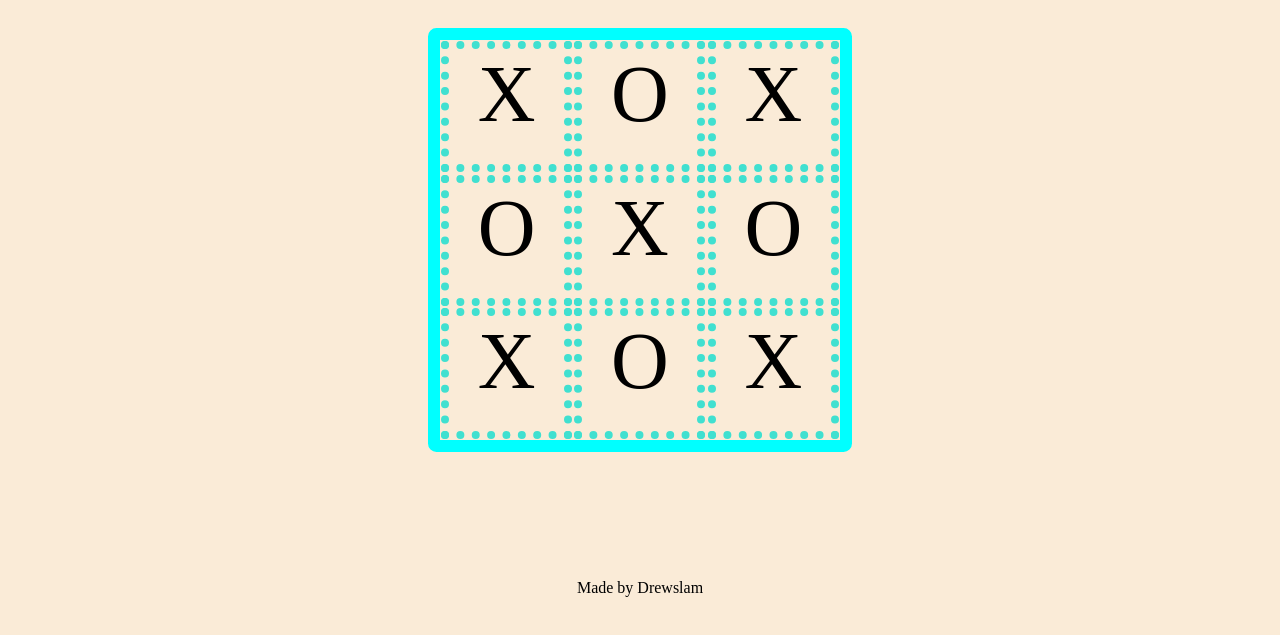
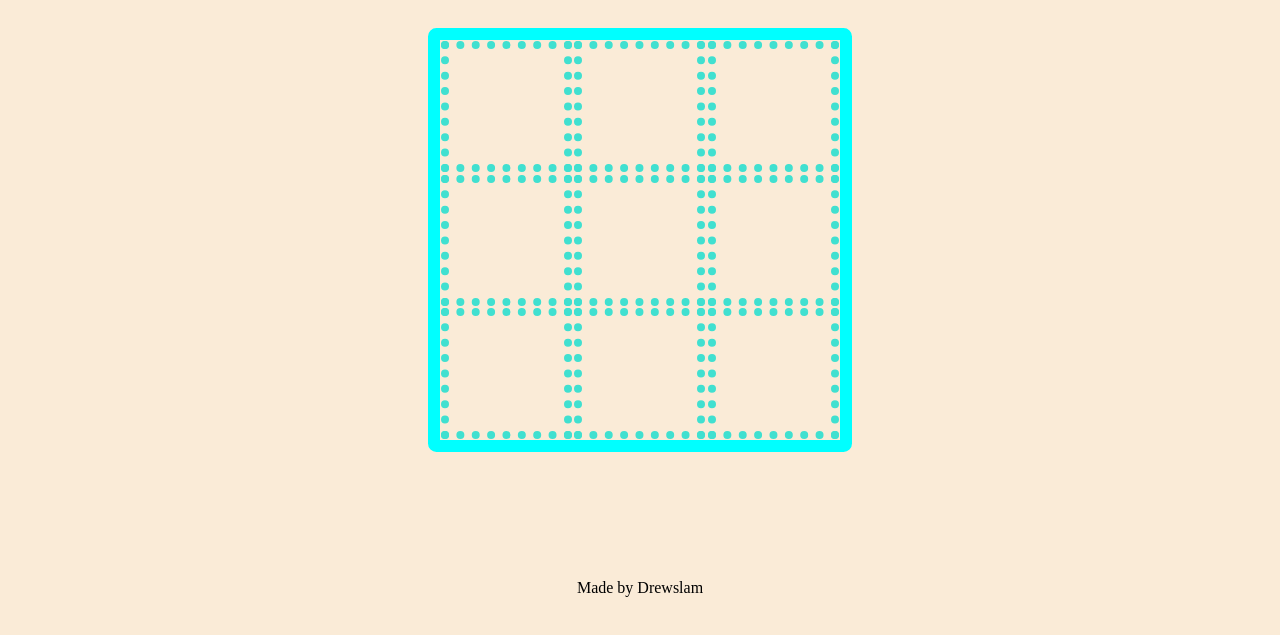
Before and after one commit to drewslam/tic-tac-toe, a plain HTML site: page index.html in a window 1280 px wide. Shown: the part 109-744 px from the top of the page. Drawn offline with Linux system fonts and the light colour scheme.

Commit message:
ground broken on game board

```diff
--- a/app.js
+++ b/app.js
@@ -1,8 +1,14 @@
-const box = document.querySelectorAll('.box');
+const gameButtons = function () {
+    const box = document.querySelectorAll('.box');
 
-const gameButtons = function () {
+    const gamePlay = function () {
+        if (this.innerHTML === '') {
+            console.log('slam')
+        }
+    }
+
     for (let i = 0; i < box.length; i++) {
-        box[i].addEventListener('click', console.log(`${box[i].getAttribute('data-index')}`))
+        box[i].addEventListener('click', gamePlay)
     }
 }
 
--- a/index.html
+++ b/index.html
@@ -9,15 +9,15 @@
     <body>
         <h1>Tic-Tac-Toe</h1>
         <div class='gameboard'>
-            <div class='box' data-index='0'>X</div>
-            <div class='box' data-index='1'>O</div>
-            <div class='box' data-index='2'>X</div>
-            <div class='box' data-index='3'>O</div>
-            <div class='box' data-index='4'>X</div>
-            <div class='box' data-index='5'>O</div>
-            <div class='box' data-index='6'>X</div>
-            <div class='box' data-index='7'>O</div>
-            <div class='box' data-index='8'>X</div>
+            <div class='box' data-index='0'></div>
+            <div class='box' data-index='1'></div>
+            <div class='box' data-index='2'></div>
+            <div class='box' data-index='3'></div>
+            <div class='box' data-index='4'></div>
+            <div class='box' data-index='5'></div>
+            <div class='box' data-index='6'></div>
+            <div class='box' data-index='7'></div>
+            <div class='box' data-index='8'></div>
         </div>
         <footer>Made by Drewslam</footer>
     </body>
```
Also changed, not shown: 1 other file.
